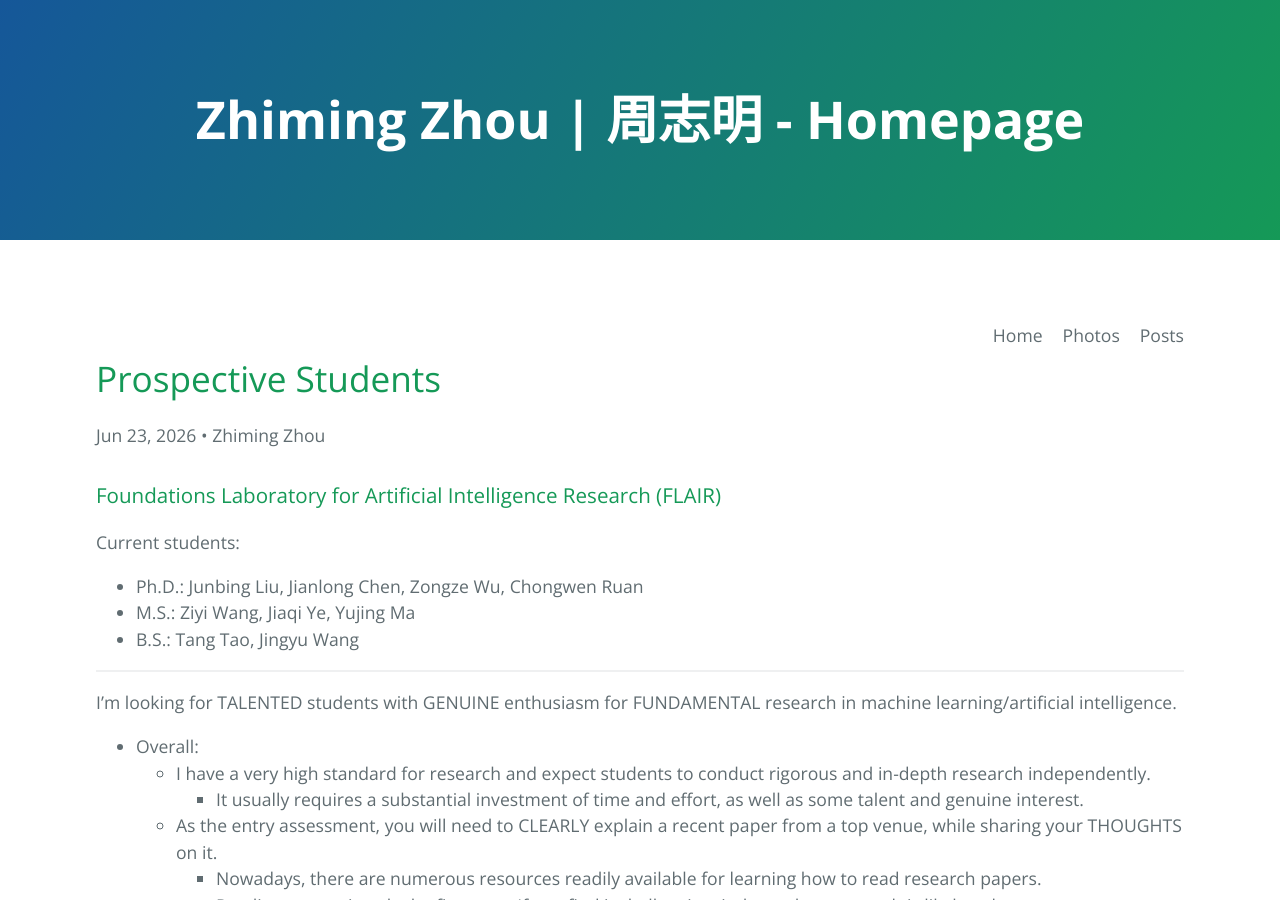
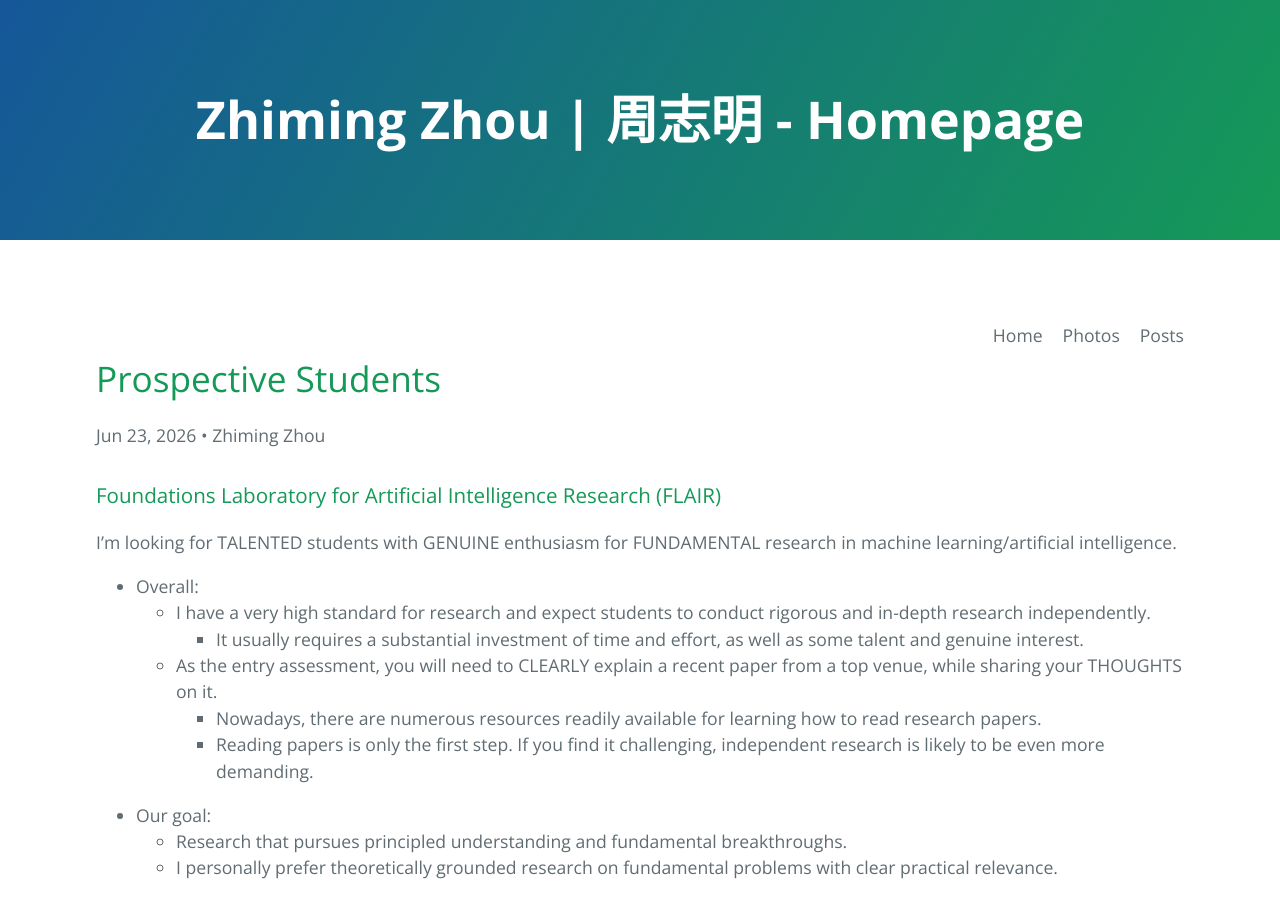
Before and after one commit to ZhimingZhou/zhimingzhou.github.io, a Jekyll site: the page built from _posts/2020-12-09-Prospective-Students.md, in a window 1280 px wide and 900 px high. Built offline with Jekyll 4.4.1, drawn with Linux system fonts in a browser that asks for light colours.

Commit message:
Update 2020-12-09-Prospective-Students.md

```diff
--- a/_posts/2020-12-09-Prospective-Students.md
+++ b/_posts/2020-12-09-Prospective-Students.md
@@ -9,12 +9,6 @@ comments: false
 ---
 
 ### Foundations Laboratory for Artificial Intelligence Research (FLAIR)
-Current students:
-- Ph.D.: Junbing Liu, Jianlong Chen, Zongze Wu, Chongwen Ruan
-- M.S.: Ziyi Wang, Jiaqi Ye, Yujing Ma
-- B.S.: Tang Tao, Jingyu Wang
-
----
 
 I’m looking for TALENTED students with GENUINE enthusiasm for FUNDAMENTAL research in machine learning/artificial intelligence.
 
```
